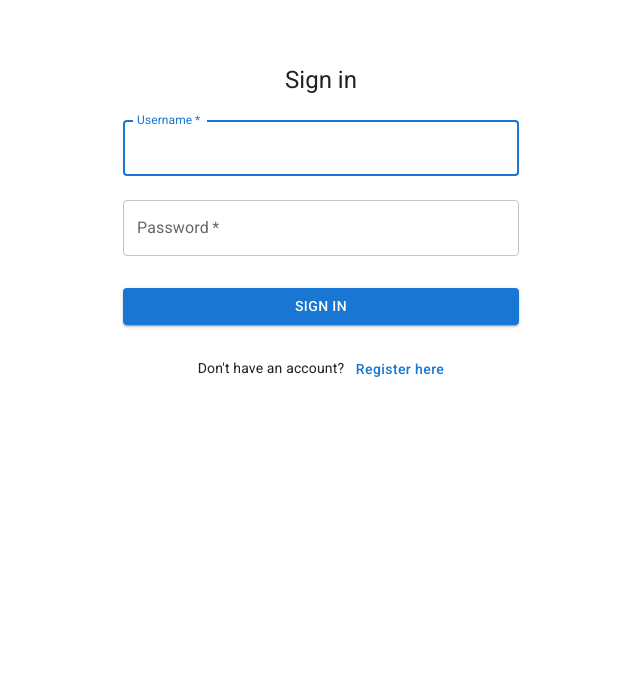
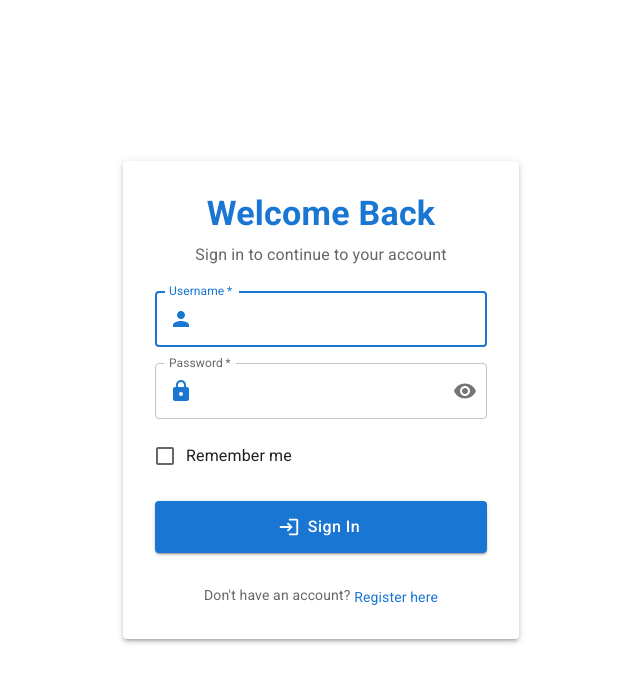
Before and after one commit to 239dev/programming-channel, a React (Create React App) app in the folder frontend/: page /login in a window 1280 px wide. Shown: the top 682 px of the page, without its empty margins (319-959 px from the left). Built offline with nearby package versions, Linux system fonts and the light colour scheme.

Commit message:
made some changes

```diff
--- a/frontend/src/pages/AdminPanel.js
+++ b/frontend/src/pages/AdminPanel.js
@@ -149,7 +149,7 @@ function AdminPanel() {
             <ListItem key={message._id}>
               <ListItemText
                 primary={message.content}
-                secondary={`Channel: ${message.channelId} | Created: ${new Date(message.createdAt).toLocaleDateString()}`}
+                secondary={`Channel: ${message.channelName || 'Unknown Channel'} | Created: ${new Date(message.createdAt).toLocaleDateString()}`}
               />
               <ListItemSecondaryAction>
                 <IconButton
--- a/frontend/src/pages/Login.js
+++ b/frontend/src/pages/Login.js
@@ -6,10 +6,21 @@ import {
   Typography,
   Box,
   CircularProgress,
-  Alert
+  Alert,
+  Paper,
+  FormControlLabel,
+  Checkbox,
+  InputAdornment,
+  IconButton,
+  Link
 } from '@mui/material';
 import { useNavigate } from 'react-router-dom';
 import AuthContext from '../contexts/AuthContext';
+import PersonIcon from '@mui/icons-material/Person';
+import LockIcon from '@mui/icons-material/Lock';
+import VisibilityIcon from '@mui/icons-material/Visibility';
+import VisibilityOffIcon from '@mui/icons-material/VisibilityOff';
+import LoginIcon from '@mui/icons-material/Login';
 
 function Login() {
   const { login, isAuthenticated, currentUser } = useContext(AuthContext);
@@ -21,6 +32,8 @@ function Login() {
   const [error, setError] = useState('');
   const [isLoading, setIsLoading] = useState(false);
   const [hasNavigated, setHasNavigated] = useState(false);
+  const [showPassword, setShowPassword] = useState(false);
+  const [rememberMe, setRememberMe] = useState(false);
 
   // Memoized navigation function to prevent multiple calls
   const safeNavigate = useCallback((path) => {
@@ -124,23 +137,73 @@ function Login() {
     <Container maxWidth="xs">
       <Box
         sx={{
-          marginTop: 8,
+          minHeight: '100vh',
           display: 'flex',
           flexDirection: 'column',
           alignItems: 'center',
+          justifyContent: 'center',
+          py: 4
         }}
       >
-        <Typography component="h1" variant="h5">
-          Sign in
+        <Paper
+          elevation={3}
+          sx={{
+            p: 4,
+            width: '100%',
+            display: 'flex',
+            flexDirection: 'column',
+            alignItems: 'center'
+          }}
+        >
+          <Typography
+            component="h1"
+            variant="h4"
+            gutterBottom
+            sx={{
+              fontWeight: 'bold',
+              color: 'primary.main',
+              mb: 1
+            }}
+          >
+            Welcome Back
           </Typography>
-        <Box component="form" onSubmit={handleSubmit} noValidate sx={{ mt: 1 }}>
+
+          <Typography
+            variant="body1"
+            color="text.secondary"
+            align="center"
+            sx={{ mb: 3 }}
+          >
+            Sign in to continue to your account
+          </Typography>
+
           {error && (
-            <Alert severity="error" sx={{ width: '100%', mb: 2 }}>
+            <Alert
+              severity="error"
+              sx={{
+                width: '100%',
+                mb: 2,
+                '& .MuiAlert-message': {
+                  width: '100%'
+                }
+              }}
+            >
               {error}
             </Alert>
           )}
+
+          <Box
+            component="form"
+            onSubmit={handleSubmit}
+            noValidate
+            sx={{
+              width: '100%',
+              display: 'flex',
+              flexDirection: 'column',
+              gap: 2
+            }}
+          >
             <TextField
-            margin="normal"
               required
               fullWidth
               id="username"
@@ -150,42 +213,94 @@ function Login() {
               autoFocus
               value={formData.username}
               onChange={handleChange}
+              InputProps={{
+                startAdornment: (
+                  <InputAdornment position="start">
+                    <PersonIcon color="primary" />
+                  </InputAdornment>
+                ),
+              }}
             />
+
             <TextField
-            margin="normal"
               required
               fullWidth
               name="password"
               label="Password"
-            type="password"
+              type={showPassword ? 'text' : 'password'}
               id="password"
               autoComplete="current-password"
               value={formData.password}
               onChange={handleChange}
+              InputProps={{
+                startAdornment: (
+                  <InputAdornment position="start">
+                    <LockIcon color="primary" />
+                  </InputAdornment>
+                ),
+                endAdornment: (
+                  <InputAdornment position="end">
+                    <IconButton
+                      onClick={() => setShowPassword(!showPassword)}
+                      edge="end"
+                    >
+                      {showPassword ? <VisibilityOffIcon /> : <VisibilityIcon />}
+                    </IconButton>
+                  </InputAdornment>
+                ),
+              }}
             />
+
+            <FormControlLabel
+              control={
+                <Checkbox
+                  value="remember"
+                  color="primary"
+                  checked={rememberMe}
+                  onChange={(e) => setRememberMe(e.target.checked)}
+                />
+              }
+              label="Remember me"
+            />
+
             <Button
               type="submit"
               fullWidth
               variant="contained"
-            sx={{ mt: 3, mb: 2 }}
+              size="large"
               disabled={isLoading}
+              startIcon={isLoading ? <CircularProgress size={20} /> : <LoginIcon />}
+              sx={{
+                mt: 1,
+                py: 1.5,
+                textTransform: 'none',
+                fontSize: '1rem'
+              }}
             >
-            {isLoading ? <CircularProgress size={24} /> : 'Sign In'}
+              {isLoading ? 'Signing in...' : 'Sign In'}
             </Button>
 
             <Box sx={{ mt: 2, textAlign: 'center' }}>
-            <Typography variant="body2">
+              <Typography variant="body2" color="text.secondary">
                 Don't have an account?{' '}
-              <Button
-                color="primary"
+                <Link
+                  component="button"
+                  variant="body2"
                   onClick={() => navigate('/register')}
-                sx={{ ml: 1, textTransform: 'none', p: 0 }}
+                  sx={{
+                    color: 'primary.main',
+                    textDecoration: 'none',
+                    '&:hover': {
+                      textDecoration: 'underline'
+                    }
+                  }}
                 >
                   Register here
-              </Button>
+                </Link>
               </Typography>
             </Box>
           </Box>
+        </Paper>
       </Box>
     </Container>
   );
```
Also changed, not shown: 1 other file (tests, documents, lock files or other folders). Lines whose indentation alone changed are shown as unchanged.
